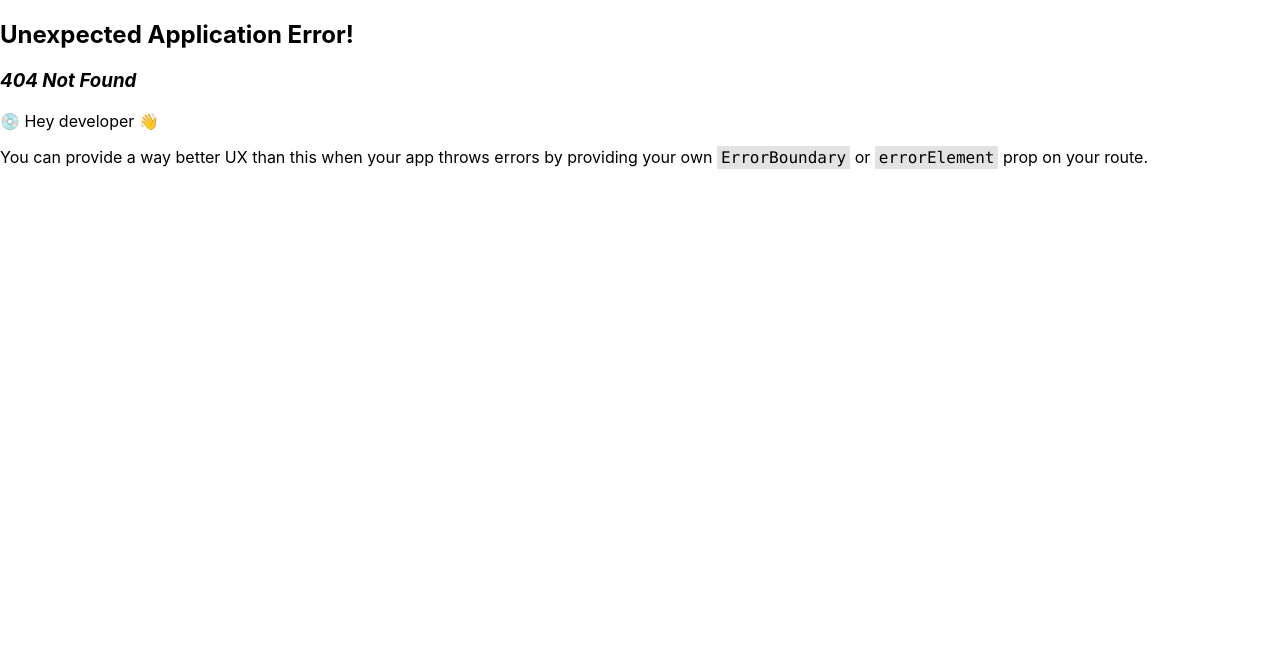
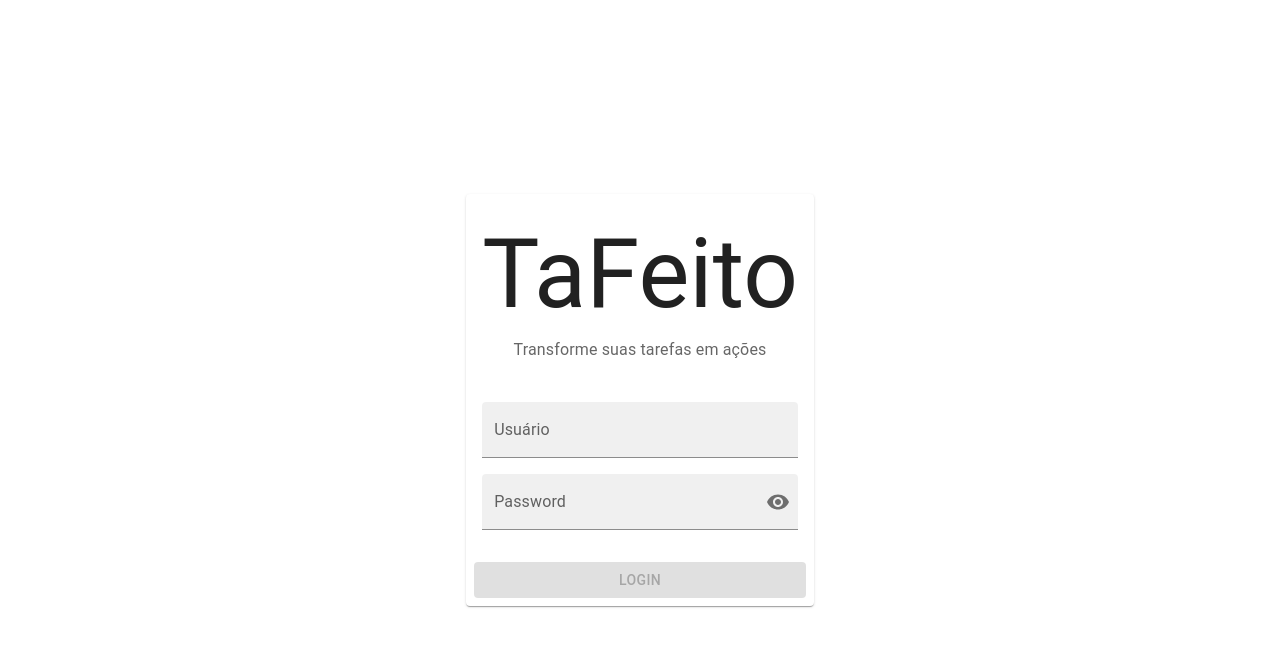
Before and after one commit to themask2/tafeito-ai, a React (Create React App) app: page /login in a window 1280 px wide. Before the commit this address had no page. Shown: the top 646 px of the page. Built offline with nearby package versions, Linux system fonts and the light colour scheme.

Commit message:
feat: adding routes and managing token

```diff
--- a/package.json
+++ b/package.json
@@ -15,6 +15,7 @@
     "@types/node": "^16.18.59",
     "@types/react": "^18.2.31",
     "@types/react-dom": "^18.2.14",
+    "axios": "^1.5.1",
     "react": "^18.0.0",
     "react-dom": "^18.0.0",
     "react-router-dom": "^6.17.0",
--- a/src/App.tsx
+++ b/src/App.tsx
@@ -1,12 +1,17 @@
-import React, {ReactNode} from 'react';
-import logo from './logo.svg';
-import './App.css';
-import Login from './screens/Login';
+import React, { ReactNode } from "react";
+import logo from "./logo.svg";
+import "./App.css";
+import Login from "./screens/Login";
+import { RouterProvider } from "react-router-dom";
+import AuthProvider from "./provider/authProvider";
+import Routes from './routes';
 
-function App(props:{children:ReactNode}) {
+function App() {
   return (
     <div className="App">
-      {props.children}
+      <AuthProvider>
+        <Routes />
+      </AuthProvider>
     </div>
   );
 }
--- a/src/index.tsx
+++ b/src/index.tsx
@@ -7,7 +7,6 @@ import {
   createBrowserRouter,
   RouterProvider,
 } from "react-router-dom";
-import {router } from './routes'
 
 const root = ReactDOM.createRoot(
   document.getElementById('root') as HTMLElement
@@ -15,12 +14,6 @@ const root = ReactDOM.createRoot(
 
 root.render(
   <React.StrictMode>
-
-    <RouterProvider router={router} />
+    <App />
   </React.StrictMode>
 );
-
-// If you want to start measuring performance in your app, pass a function
-// to log results (for example: reportWebVitals(console.log))
-// or send to an analytics endpoint. Learn more: https://bit.ly/CRA-vitals
-reportWebVitals();
--- /dev/null
+++ b/src/provider/authProvider.tsx
@@ -0,0 +1,42 @@
+import axios from "axios";
+import { createContext, useContext, useEffect, useMemo, useState } from "react";
+import { ReactNode } from "react";
+
+const AuthContenxt = createContext<{token?:string|null; setToken: (newToken:string|null) => void}>({
+    token: null,
+    setToken: () => {}
+});
+
+const AuthProvider = (props:{children:ReactNode}) => {
+    const [token, setToken_] = useState(localStorage.getItem("token"));
+
+    const setToken = (newToken:string|null) => {
+        setToken_(newToken);
+    }
+
+    useEffect(() => {
+        if (token) {
+            axios.defaults.headers.common["Authorization"] = "Bearer " + token;
+            localStorage.setItem('token', token);
+        } else {
+            delete axios.defaults.headers.common["Authorization"];
+            localStorage.removeItem('token');
+        }
+    }, [token]);
+
+    const contextValue = useMemo<{token?:string|null; setToken: (newToken:string|null) => void}>(
+        () => ({
+            token, setToken,
+        }),[token]
+    );
+
+    return (
+        <AuthContenxt.Provider value={contextValue}>{props.children}</AuthContenxt.Provider>
+    );
+};
+
+export const useAuth = () => {
+  return useContext(AuthContenxt);
+};
+
+export default AuthProvider;
--- /dev/null
+++ b/src/provider/protectedRoute.tsx
@@ -0,0 +1,14 @@
+import { Navigate, Outlet } from "react-router-dom";
+import { useAuth } from "./authProvider"
+
+const ProtectedRoute = () => {
+    const {token} = useAuth();
+
+    if (!token) {
+        return <Navigate to="/login" />
+    }
+
+    return <Outlet />;
+}
+
+export default ProtectedRoute;
--- a/src/routes.tsx
+++ b/src/routes.tsx
@@ -9,20 +9,39 @@ import {
 import Login from "./screens/Login";
 import App from "./App";
 import Tasks from "./screens/Tasks";
+import ProtectedRout from "./provider/protectedRoute";
+import { useAuth } from "./provider/authProvider";
 
-const router = createBrowserRouter([
-  {
-    path: "/",
-    element: (
-        <App>
-            <Login />
-        </App>
-    ),
-  },
-  {
-    path: "tarefas",
-    element: <App><Tasks /></App>,
-  },
-]);
+const Routes = () => {
 
-export {router};
+  const authenticatedRoutes = [
+    {
+      path: '/',
+      element: <ProtectedRout />,
+      children: [
+        {
+          path: "/tarefas",
+          element: <Tasks />
+
+        }
+      ]
+    }
+  ]
+
+  const unAuthenticatedRoutes = [
+    {
+      path: '/login',
+      element: <Login />
+    }
+  ]
+
+
+
+  const router = createBrowserRouter([
+    ...unAuthenticatedRoutes,
+    ...authenticatedRoutes]);
+
+  return <RouterProvider router={router} />
+}
+
+export default Routes;
--- a/src/screens/Login/index.tsx
+++ b/src/screens/Login/index.tsx
@@ -18,9 +18,12 @@ import {
 } from "@mui/material";
 import { VisibilityOff, Visibility } from "@mui/icons-material";
 import { useNavigate } from "react-router-dom";
-
+import { useAuth } from "../../provider/authProvider";
 
 const Login = () => {
+
+  const {token, setToken} = useAuth();
+
   const [isButtonActive, setIsButtonActive] = useState(true);
   const [username, setUsername] = useState<string | null>(null);
   const [password, setPassword] = useState<string | null>(null);
@@ -32,6 +35,26 @@ const Login = () => {
   const handleClickShowPassword = () => {
     setShowPassword(!showPassword);
   };
+
+  useEffect(() => {
+    if (token) {
+      navigate('/tarefas', {replace:true});
+    }
+  }, [token])
+
+  useEffect(() => {
+    if (
+      username !== null &&
+      username !== "" &&
+      password !== null &&
+      password !== ""
+    ) {
+      setIsButtonActive(false);
+    } else {
+      setIsButtonActive(true);
+    }
+  }, [username, password]);
+
   const postLogin = () => {
     const requestOptions = {
       method: "POST",
@@ -58,24 +81,16 @@ const Login = () => {
         } else if (data.responseStatus === 400){
           setErrorMessage('Requisição invalida!');
         } else if (data.responseStatus === 200) {
-          navigate('/tarefas');
+          if (data?.data?.token) {
+            setToken(data?.data?.token);
+          }
+          navigate('/tarefas', {replace: true});
         }
       })
       .catch((error) => setErrorMessage("Erro no servidor, tente novamente em alguns minutos!"));
   };
 
-  useEffect(() => {
-    if (
-      username !== null &&
-      username !== "" &&
-      password !== null &&
-      password !== ""
-    ) {
-      setIsButtonActive(false);
-    } else {
-      setIsButtonActive(true);
-    }
-  }, [username, password]);
+
 
   return (
     <Box
--- a/src/screens/Tasks/index.tsx
+++ b/src/screens/Tasks/index.tsx
@@ -14,10 +14,11 @@ import AdbIcon from "@mui/icons-material/Adb";
 import TaskAltIcon from "@mui/icons-material/TaskAlt";
 import LogoutIcon from '@mui/icons-material/Logout';
 import { useNavigate } from "react-router-dom";
+import { useAuth } from "../../provider/authProvider";
 
 const Tasks = () => {
   const navigate = useNavigate();
-
+  const {setToken} = useAuth();
   const [anchorElUser, setAnchorElUser] = React.useState<null | HTMLElement>(
     null
   );
@@ -32,7 +33,8 @@ const Tasks = () => {
 
   const logout =  () => {
     setAnchorElUser(null);
-    navigate('/');
+    setToken(null);
+    navigate("/login", { replace: true});
 
   }
 
```
Also changed, not shown: 1 other file (tests, documents, lock files or other folders).
